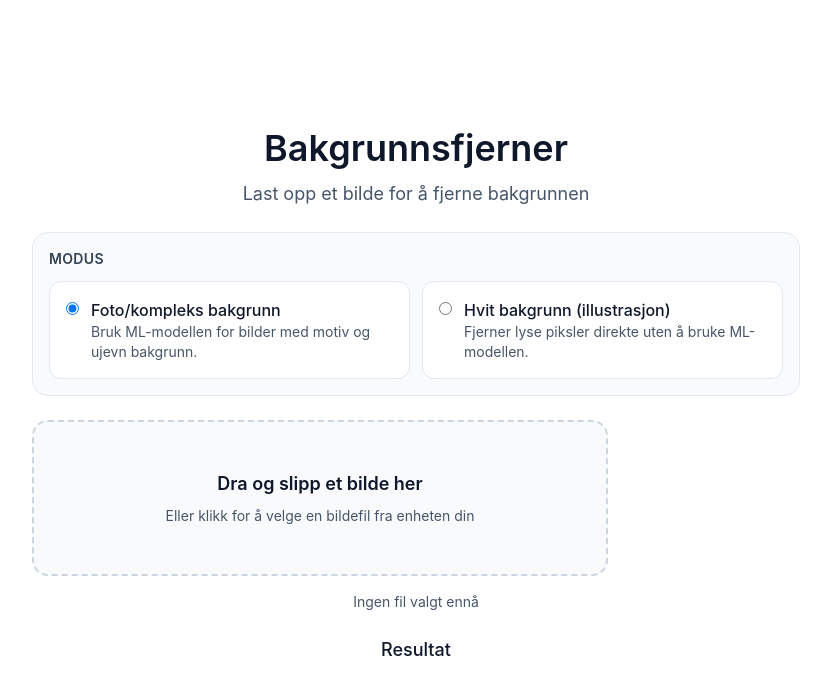
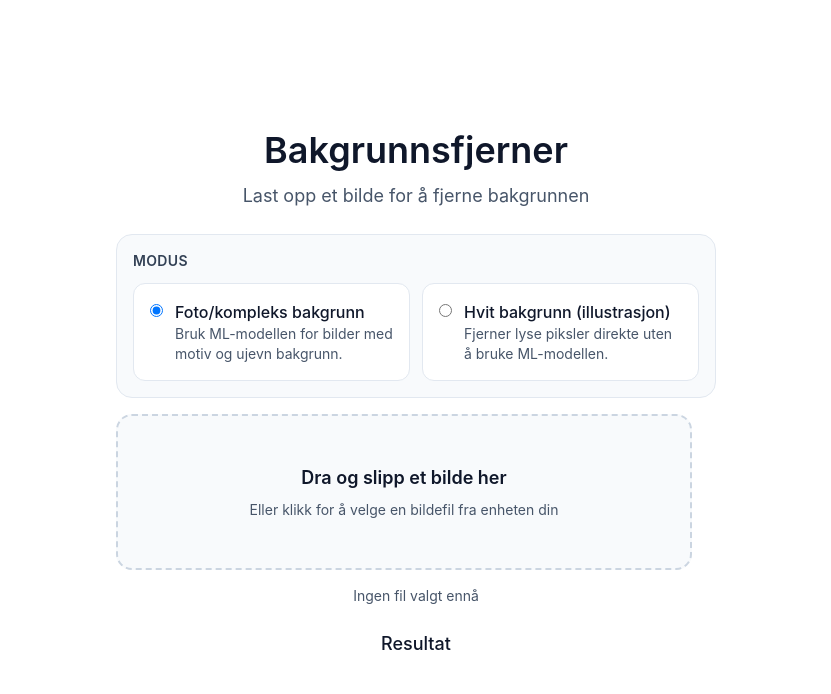
Before and after one commit to mariusgitar/Bakgrunnsvisker, a React (Vite) app: page / in a window 1280 px wide. Shown: the top 694 px of the page, without its empty margins (224-1055 px from the left). Built offline with nearby package versions, Linux system fonts and the light colour scheme.

Commit message:
Juster layout i appen

```diff
--- a/src/App.jsx
+++ b/src/App.jsx
@@ -93,6 +93,7 @@ export default function App() {
     container.innerHTML = '';
 
     if (resultCanvas) {
+      resultCanvas.className = 'h-auto w-full max-w-[480px] rounded-xl border border-slate-200 bg-white shadow-sm';
       container.appendChild(resultCanvas);
     }
   }, [resultCanvas]);
@@ -168,6 +169,7 @@ export default function App() {
           </p>
         </div>
 
+        <div className="mx-auto w-full max-w-[600px] space-y-4">
           <section className="space-y-3 rounded-2xl border border-slate-200 bg-slate-50 p-4 text-left">
             <h2 className="text-sm font-semibold uppercase tracking-wide text-slate-700">Modus</h2>
             <div className="grid gap-3 md:grid-cols-2">
@@ -208,6 +210,7 @@ export default function App() {
           </section>
 
           <ImageDropzone onImageSelected={handleImageSelected} />
+        </div>
 
         {isModelLoading ? <p className="text-sm text-slate-600">Laster modell...</p> : null}
 
@@ -215,14 +218,14 @@ export default function App() {
 
         {errorMessage ? <p className="text-sm text-red-600">{errorMessage}</p> : null}
 
-        <div className="space-y-2">
+        <div className="mx-auto w-full max-w-[480px] space-y-3">
           <h2 className="text-lg font-medium text-slate-900">Resultat</h2>
           <div ref={resultContainerRef} className="flex justify-center" />
           {resultCanvas ? (
             <button
               type="button"
               onClick={handleDownloadResult}
-              className="rounded-lg bg-slate-900 px-4 py-2 text-sm font-medium text-white transition hover:bg-slate-700"
+              className="w-full rounded-lg bg-blue-900 px-4 py-3 text-sm font-semibold text-white shadow-sm transition hover:bg-blue-800 focus:outline-none focus:ring-2 focus:ring-blue-400 focus:ring-offset-2"
             >
               Last ned PNG
             </button>
```
Lines whose indentation alone changed are shown as unchanged.
